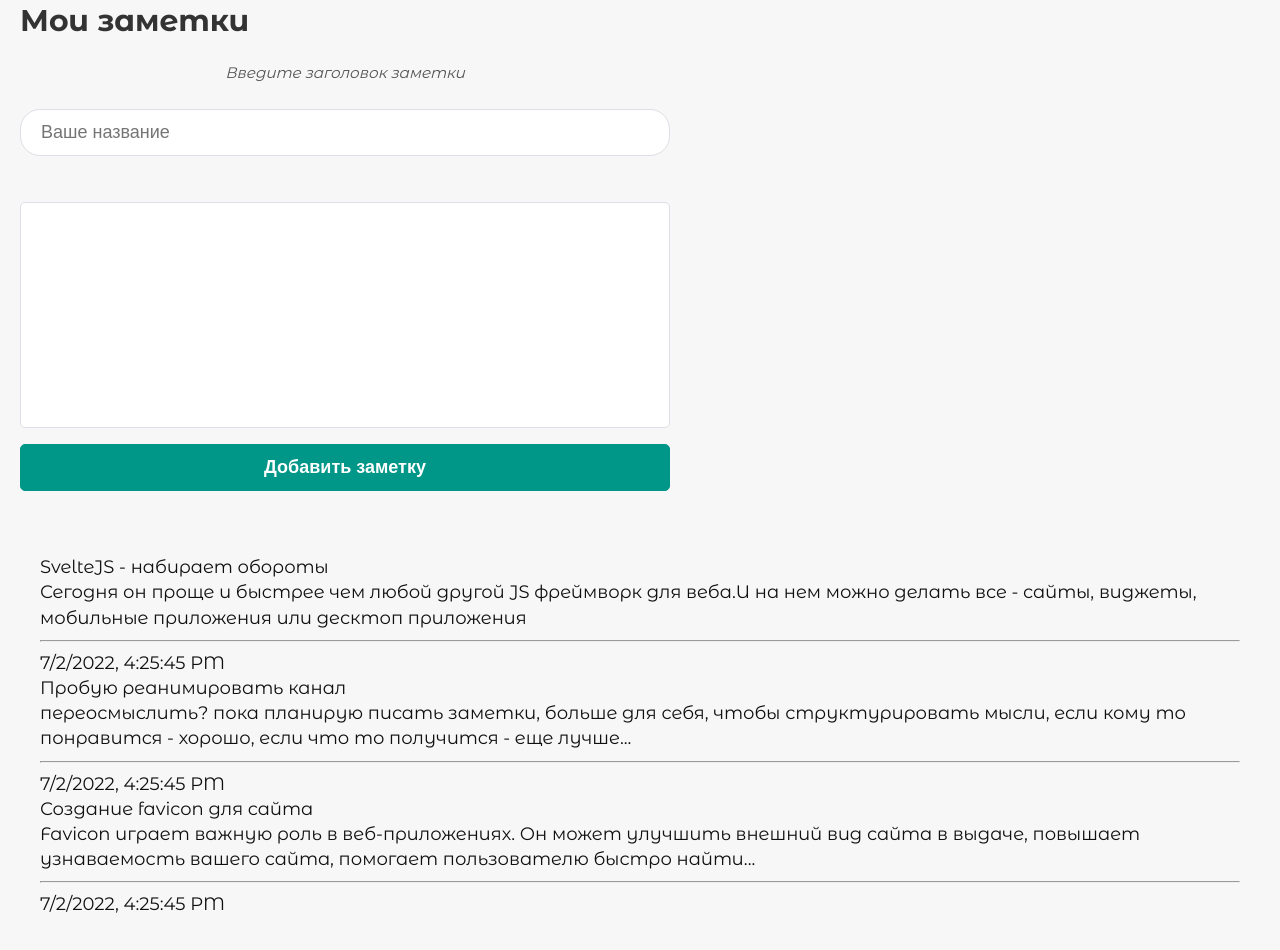
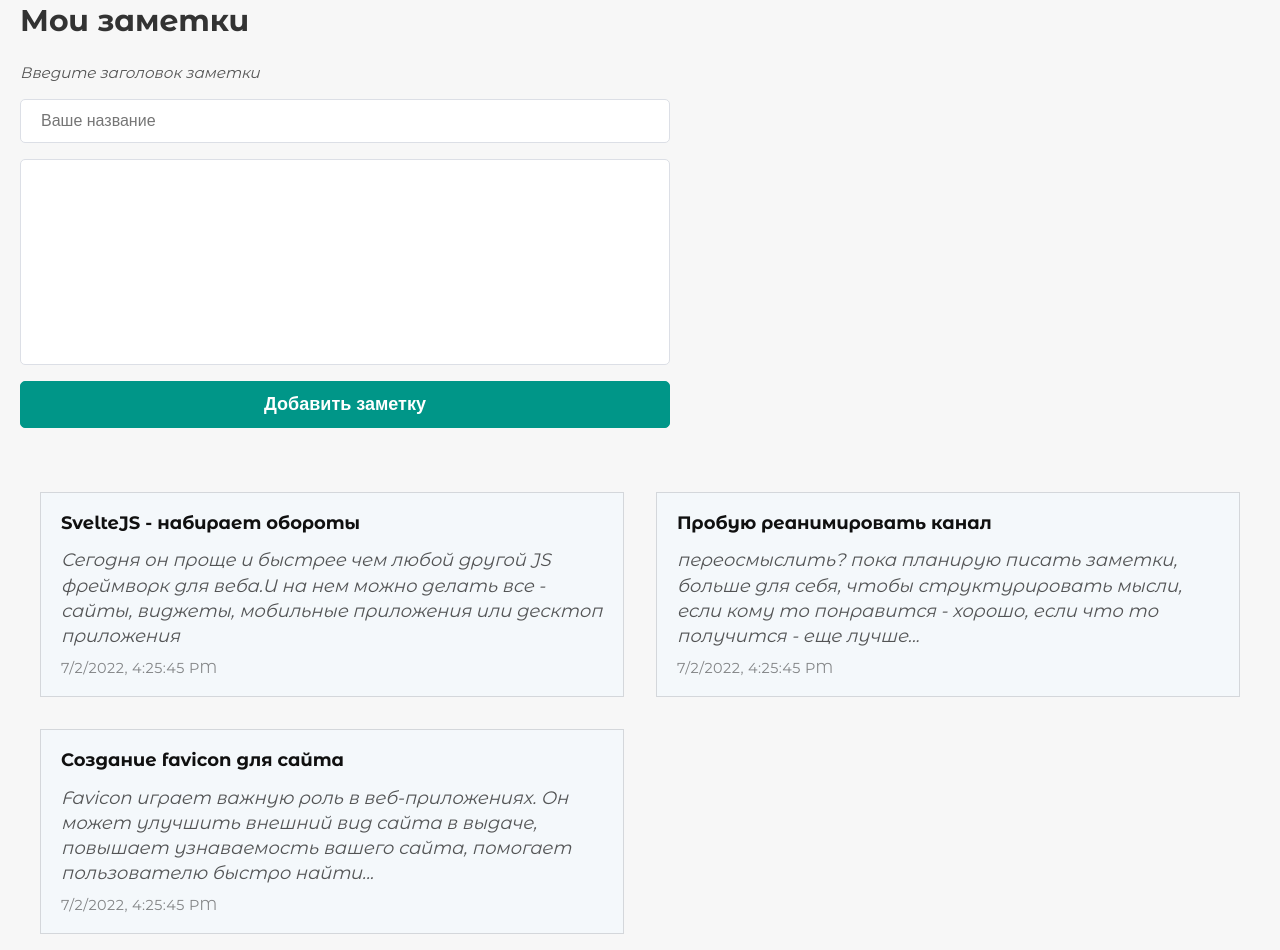
Before and after one commit to yurkaronin/E-NoTe, a Vue app: page / in a window 1280 px wide. Shown: the top 950 px of the page. Built offline with nearby package versions, Linux system fonts and the light colour scheme.

Commit message:
Компонент со списком заметок + правки и исправление ошибок

```diff
--- a/src/App.vue
+++ b/src/App.vue
@@ -9,31 +9,24 @@
     <!-- добавление новой заметки  -->
     <newNote :note="note" @addNote="addNote"></newNote>
     <!-- список заметок  -->
-    <div class="notes">
-      <div class="wrapper">
-        <ul class="note" v-for="(note, index) in notes" :key="index">
-          <li class="note__header">
-            <h3>{{ note.title }}</h3>
-            <p>{{ note.description }}</p>
-            <hr />
-            <time> {{ note.date }} </time>
-          </li>
-        </ul>
-      </div>
-    </div>
+    <noteList :notes="notes"></noteList>
   </div>
 </template>
 
 <script>
 import message from '@/components/MessageStatus.vue'
+import noteList from '@/components/NotesList.vue'
 import newNote from '@/components/NewNote.vue'
+
 
 export default {
   name: "App",
   components: {
     message: message,
+    noteList: noteList,
     newNote: newNote,
-  },
+
+},
   data() {
     return {
       title: "Мои заметки",
--- a/src/assets/scss/common/controls.scss
+++ b/src/assets/scss/common/controls.scss
@@ -7,7 +7,7 @@ label {
 input {
   padding: 16px 26px;
   margin-bottom: 30px;
-  border-radius: 20px;
+  border-radius: 5px;
 }
 textarea {
   padding: 30px 27px;
--- a/src/components/MessageStatus.vue
+++ b/src/components/MessageStatus.vue
@@ -18,6 +18,7 @@ export default {
 <style lang="scss" scoped>
 .message {
   background-color: rgba(255, 192, 203, 0.651);
+  margin-bottom: 12px;
 
   p {
     color: red;
--- a/src/components/NewNote.vue
+++ b/src/components/NewNote.vue
@@ -31,7 +31,7 @@ export default {
   },
 };
 </script>
-<style  lang="scss" scoped>
+<style lang="scss" scoped>
 .new-note {
   display: flex;
   flex-direction: column;
@@ -43,6 +43,8 @@ export default {
     opacity: 0.7;
     font-size: 0.95rem;
     font-style: italic;
+    margin-bottom: 0;
+    text-align: left;
   }
 
   input,
@@ -50,6 +52,8 @@ export default {
     opacity: 1;
     padding: 12px 20px;
     color: #000000;
+    margin: 0;
+    font-size: 1rem;
   }
 
   button {
--- /dev/null
+++ b/src/components/NotesList.vue
@@ -0,0 +1,57 @@
+<template>
+  <div class="notes">
+    <div class="wrapper">
+      <ul class="notes__list">
+        <li class="notes__item" v-for="(note, index) in notes" :key="index">
+          <h3>{{ note.title }}</h3>
+          <p>{{ note.description }}</p>
+          <time> {{ note.date }} </time>
+        </li>
+      </ul>
+    </div>
+  </div>
+</template>
+    <script>
+export default {
+  props: {
+    notes: {
+      type: Array,
+      require: true,
+    },
+  },
+};
+</script>
+
+<style lang="scss" scoped>
+.notes {
+  &__list {
+    display: flex;
+    flex-wrap: wrap;
+    gap: 32px;
+  }
+  &__item {
+    width: calc(50% - 16px);
+    padding: 18px 20px;
+    background: #f4f8fb;
+    border: 1px solid #d4d7db;
+
+    h3 {
+      margin-bottom: 12px;
+      font-weight: 700;
+    }
+
+    p {
+      font-style: italic;
+      opacity: 0.7;
+    }
+    time {
+      opacity: 0.5;
+      letter-spacing: 0.03em;
+      text-transform: uppercase;
+      font-size: 0.9rem;
+      margin-top: 9px;
+      display: block;
+    }
+  }
+}
+</style>
```
Also changed, not shown: 1 other file (tests, documents, lock files or other folders).
